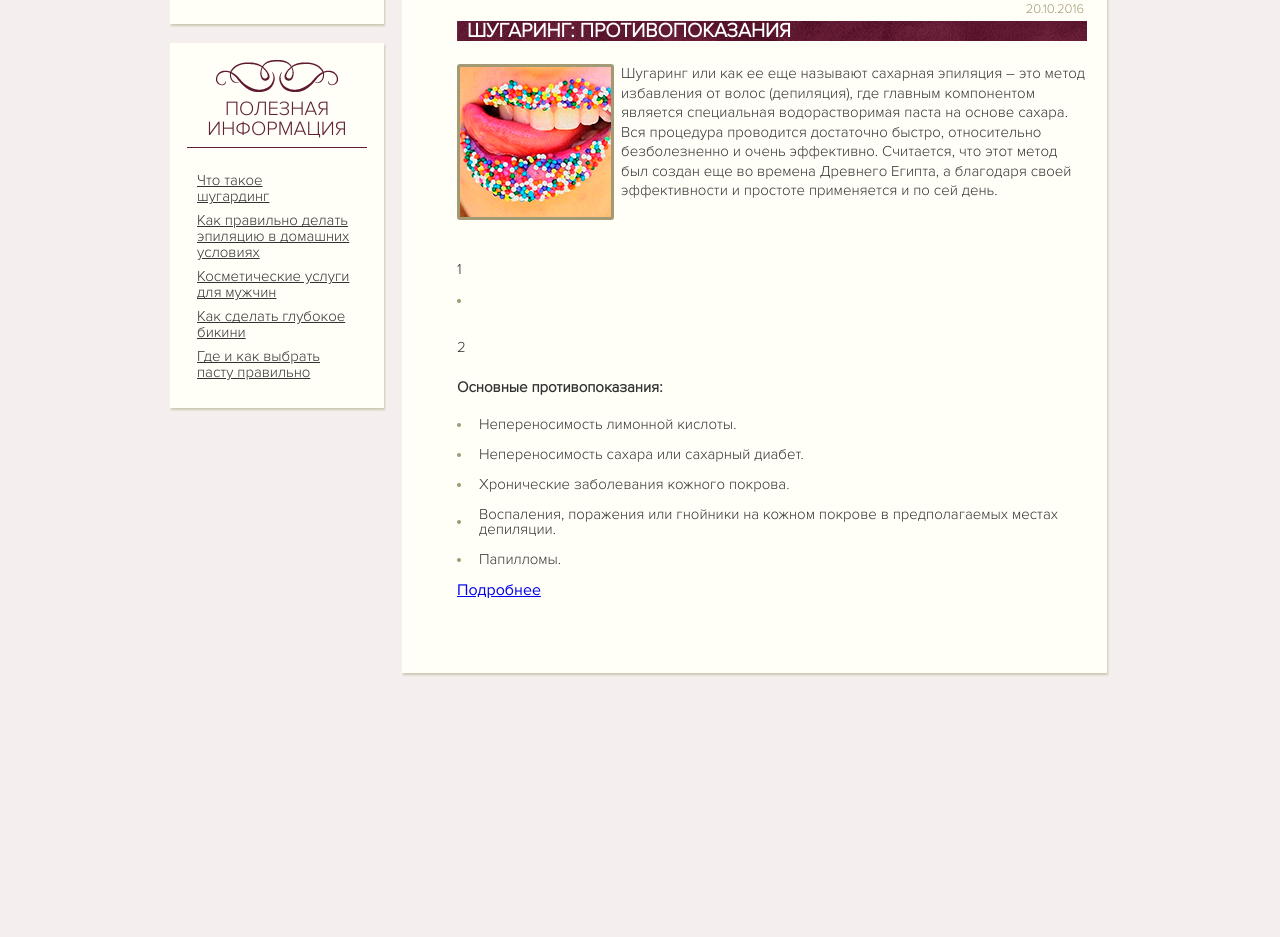
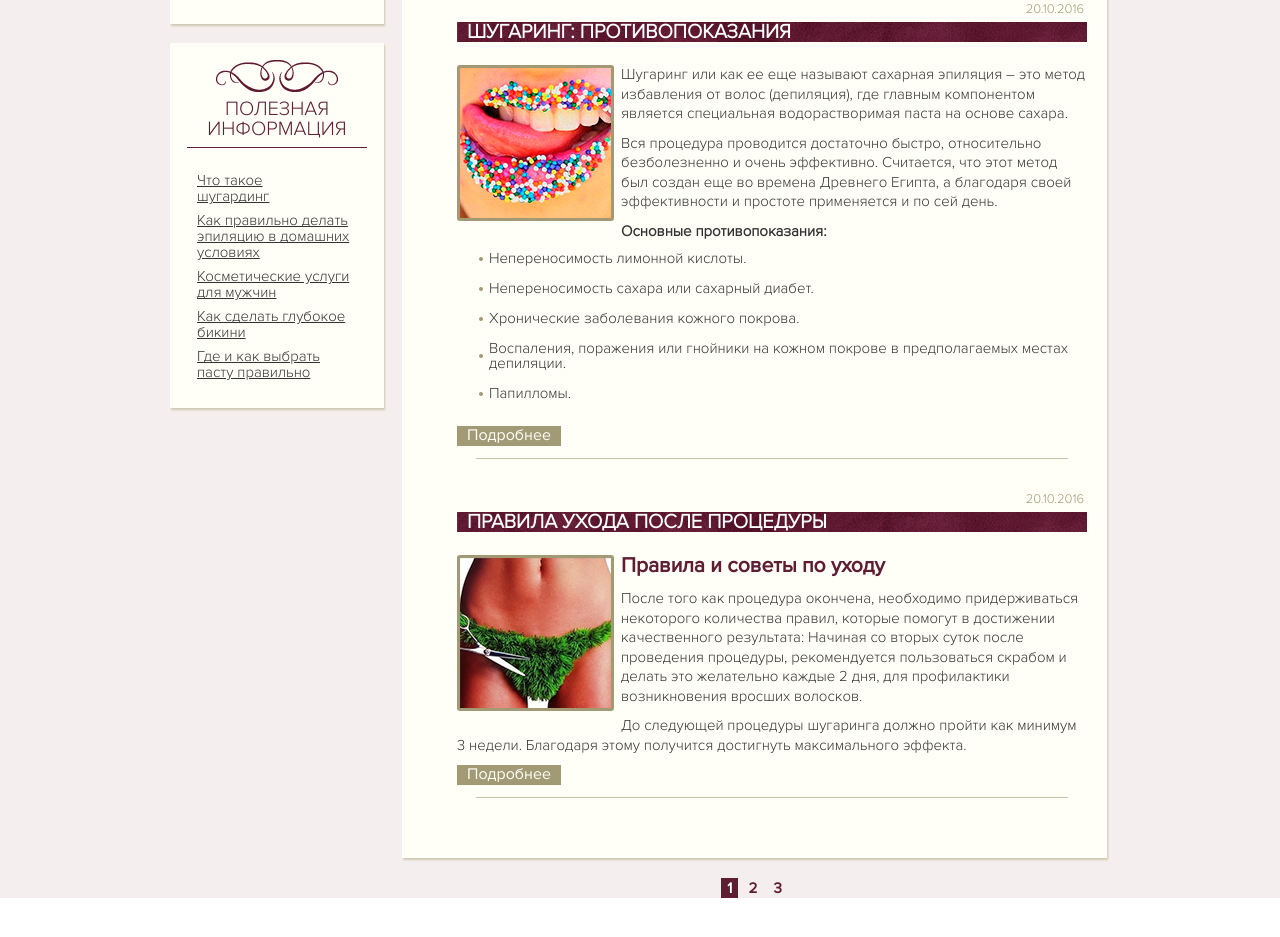
Before and after one commit to ikles/sugar, a plain HTML site: page index.html in a window 1280 px wide. Shown: the part 547-1484 px from the top of the page. After the commit the page ends 1445 px from the top, so only its background shows below. Drawn offline with nearby package versions, Linux system fonts and the light colour scheme.

Commit message:
commit cmd

```diff
--- a/index.html
+++ b/index.html
@@ -83,11 +83,8 @@
 										<h2 class="categ-header"><a href="#">Шугаринг: противопоказания</a></h2>
 										<div class="categ-content">
 											<div class="categ-img"><a href="#"><img src="img/article1.png" alt=""></a></div>
-											<p>Шугаринг или как ее еще называют сахарная эпиляция – это метод избавления от волос (депиляция), где главным компонентом является специальная водорастворимая паста на основе сахара. Вся процедура проводится достаточно быстро, относительно безболезненно и очень эффективно. Считается, что этот метод был создан еще во времена Древнего Египта, а благодаря своей эффективности и простоте применяется и по сей день.</p>
-											<br><br>
-											<p>1</p>
-											<br><br>
-											<p>2</p>
+											<p>Шугаринг или как ее еще называют сахарная эпиляция – это метод избавления от волос (депиляция), где главным компонентом является специальная водорастворимая паста на основе сахара.</p>
+											<p>Вся процедура проводится достаточно быстро, относительно безболезненно и очень эффективно. Считается, что этот метод был создан еще во времена Древнего Египта, а благодаря своей эффективности и простоте применяется и по сей день.</p>
 											<p><b>Основные противопоказания:</b></p>
 											<ul>
 												<li>Непереносимость лимонной кислоты.</li>
@@ -100,9 +97,30 @@
 										<a href="#" class="categ-more">Подробнее</a>
 									</div>
 								</li>
+								<li>
+									<div class="categ-item">
+										<div class="categ-date">20.10.2016</div>
+										<h2 class="categ-header"><a href="#">Правила ухода после процедуры</a></h2>
+										<div class="categ-content">
+											<div class="categ-img"><a href="#"><img src="img/article2.png" alt=""></a></div>
+											<h2>Правила и советы по уходу</h2>
+											<p>После того как процедура окончена, необходимо придерживаться некоторого количества правил, которые помогут в достижении качественного результата:
+												Начиная со вторых суток после проведения процедуры, рекомендуется пользоваться скрабом и делать это желательно каждые 2 дня, для профилактики возникновения вросших волосков. </p>
+												<p>До следующей процедуры шугаринга должно пройти как минимум 3 недели. Благодаря этому получится достигнуть максимального эффекта.</p>
+											</div>
+											<a href="#" class="categ-more">Подробнее</a>
+										</div>
+									</li>
+								</ul>
+							</div><!--categ-->
+						</div><!--component-->
+						<div class="bread">
+							<ul>
+								<li><span>1</span></li>
+								<li><a href="#">2</a></li>
+								<li><a href="#">3</a></li>
 							</ul>
 						</div>
-					</div><!--component-->
 					</div><!--r-col-->
 				</div><!--main-->
 			</div><!--cols-->
--- a/sass/main.sass
+++ b/sass/main.sass
@@ -27,6 +27,9 @@ body
 *
   box-sizing: border-box
 
+b, strong
+  font-weight: 700
+
 ul,li
   padding: 0
   margin: 0
@@ -38,7 +41,7 @@ ul,li
   min-height: 100%
   background-position: $tc
   background-repeat: repeat-x
-  height: 1500px
+  overflow: hidden
 
 .main
   width: 940px
@@ -157,6 +160,9 @@ ul,li
           font-family: ProximaNovaL
           font-size: 18px
           padding-left: 0
+          &:hover
+            background-color: transparent
+            text-decoration: underline
 
     .active
       a
@@ -183,6 +189,8 @@ ul,li
         font-size: 15px
         text-decoration: underline
         padding-left: 0
+        &:hover
+          background-color: transparent
 
 .r-col
   float: right
@@ -264,6 +272,23 @@ ul,li
   float: left
   margin-bottom: 5px
   padding: 29px 20px 60px 55px
+  .categ
+    > ul
+      margin: 0
+      > li
+        background: none
+        margin-bottom: 34px
+        &:last-child
+          margin-bottom: 0
+        &:after
+          display: block
+          width: 592px
+          margin: auto
+          height: 1px
+          background-color: #A29A75
+          content: ""
+          margin-top: 12px
+          opacity: 0.6
 
   .categ-header
     margin: 0
@@ -296,7 +321,7 @@ ul,li
     font-family: ProximaNovaL
     font-size: 13px
     text-transform: uppercase
-    margin-bottom: 5px
+    margin-bottom: 6px
     line-height: 1
     margin-right: 3px
 
@@ -306,7 +331,7 @@ ul,li
     font-size: 15px
     line-height: 1.3
     p
-      margin-bottom: 20px
+      margin-bottom: 10px
       margin-top: 0
       &:last-child
         margin-bottom: 0
@@ -319,11 +344,71 @@ ul,li
 
 .component
   ul
+    margin-left: 22px
     li
       margin-bottom: 0
-      padding-left: 22px
+      padding-left: 10px
       margin-left: 0
       @include bg('list-dot.png')
       background-position: $lc
       margin-bottom: 15px
       line-height: 1
+
+.categ-more
+  @extend .button
+  text-decoration: none
+  padding: 0 10px
+  margin-top: 10px
+  display: inline-block
+  height: 20px
+  line-height: 1.2
+
+h2
+  color: rgb(95, 29, 51)
+  font-family: ProximaNova
+  font-size: 21px
+  font-weight: 700
+  margin-top: 0
+  margin-bottom: 13px
+  line-height: 1
+
+.bread
+  overflow: hidden
+  float: left
+  margin-top: 15px
+  width: 705px
+  ul
+    display: block
+    text-align: center
+    li
+      display: inline-block
+      margin: 0
+      padding: 0
+      font-size: 0
+      list-style: none
+      background-image: none
+      line-height: 1.35
+      text-align: center
+      font-family: ProximaNova
+      font-size: 15px
+      font-weight: 700
+      a
+        display: block
+        color: rgb(95, 29, 51)
+        text-decoration: none
+        height: 20px
+        text-align: center
+        padding: 0 6px
+        &:hover
+          display: block
+          color: #FFF
+          text-align: center
+          height: 20px
+          background-color: rgb(95, 29, 51)
+      span
+        display: block
+        color: #FFF
+        padding: 0 6px
+        text-align: center
+        height: 20px
+        background-color: rgb(95, 29, 51)
```
Also changed, not shown: css/main.css. Lines whose indentation alone changed are shown as unchanged.
